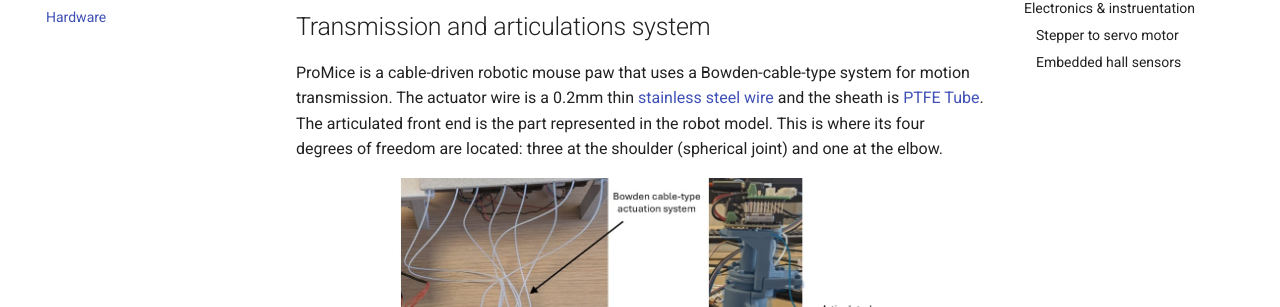
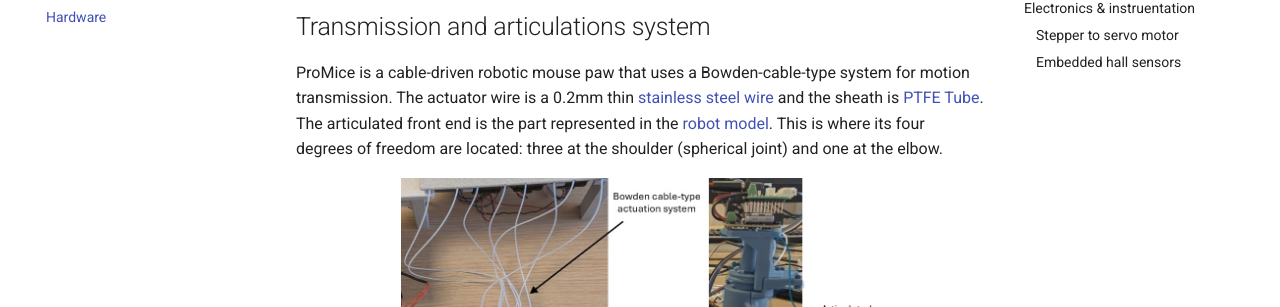
Before and after one commit to Juan-CarlosM/ProMice, an MkDocs documentation site: the page built from docs/hardware.md, in a window 1280 px wide and 900 px high, scrolled down 798 px. Shown: the part 172-479 px from the top of the window. Built offline with MkDocs 1.6.1 and Material for MkDocs 9.7.7, drawn with Linux system fonts in a browser that asks for light colours; part of the change alters nothing that is shown.

```diff
--- a/docs/hardware.md
+++ b/docs/hardware.md
@@ -10,7 +10,7 @@ The system has four Nema 17 stepper motors as actuators, which are mounted on a
 ![Motors and rack](images/motors_rack.jpg){ width=70% .center}
 ## Transmission and articulations system
 ProMice is a cable-driven robotic mouse paw that uses a Bowden-cable-type system for motion transmission. The actuator wire is a 0.2mm thin [stainless steel wire](https://www.filinox.com/fr/terre-mer-culture/609-o-02-mm-fil-inox-316l-v4a-14404-corde-a-piano-poli-qualite-contact-alimentaire-500-metres-3663431002356.html) and the sheath is [PTFE Tube](https://fr.vwr.com/store/product/576865/null).
-The articulated front end is the part represented in the robot model. This is where its four degrees of freedom are located: three at the shoulder (spherical joint) and one at the elbow.
+The articulated front end is the part represented in the [robot model](modified_denavit_hartenberg.md). This is where its four degrees of freedom are located: three at the shoulder (spherical joint) and one at the elbow.
 
 ![Bowden actuation](images/front_bowden.jpg){ width=70% .center}
 
```
